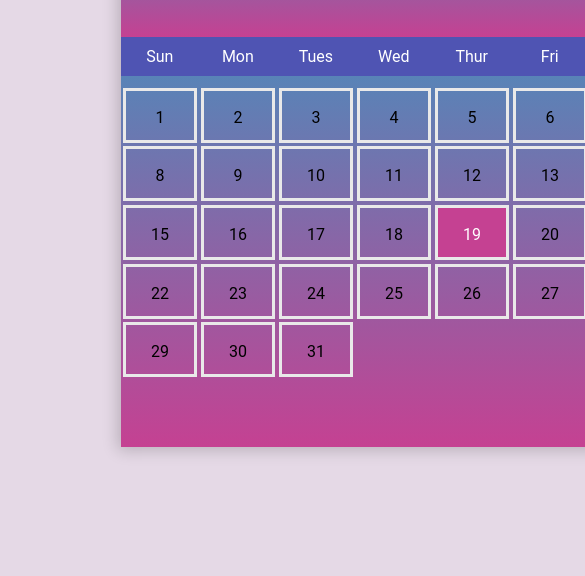
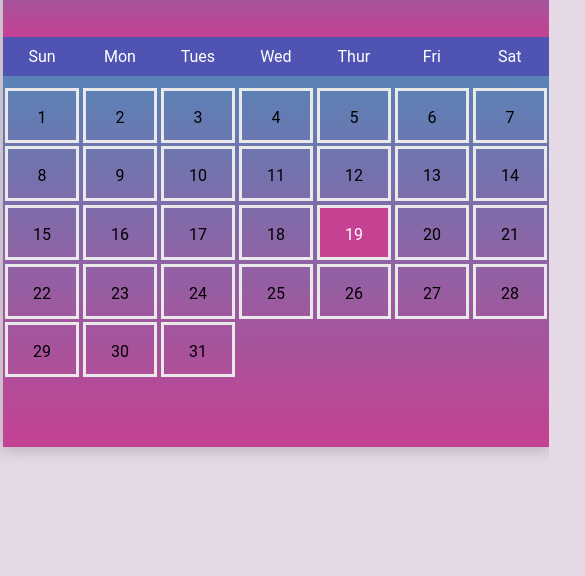
Before and after one commit to Careerbegins/Calender, a plain HTML site: page index.html in a window 390 px wide. Shown: the part 268-844 px from the top of the page, 585 px wide, since content can reach past the window. Drawn offline with Linux system fonts and the light colour scheme.

Commit message:
Update style.css

```diff
--- a/style.css
+++ b/style.css
@@ -138,3 +138,9 @@ body{
 .dates .prev_date:hover{
     opacity: 1;
 }
+
+@media screen and (max-width:500px){
+    .container{
+        position: absolute;
+        left: 3px;
+}
```
